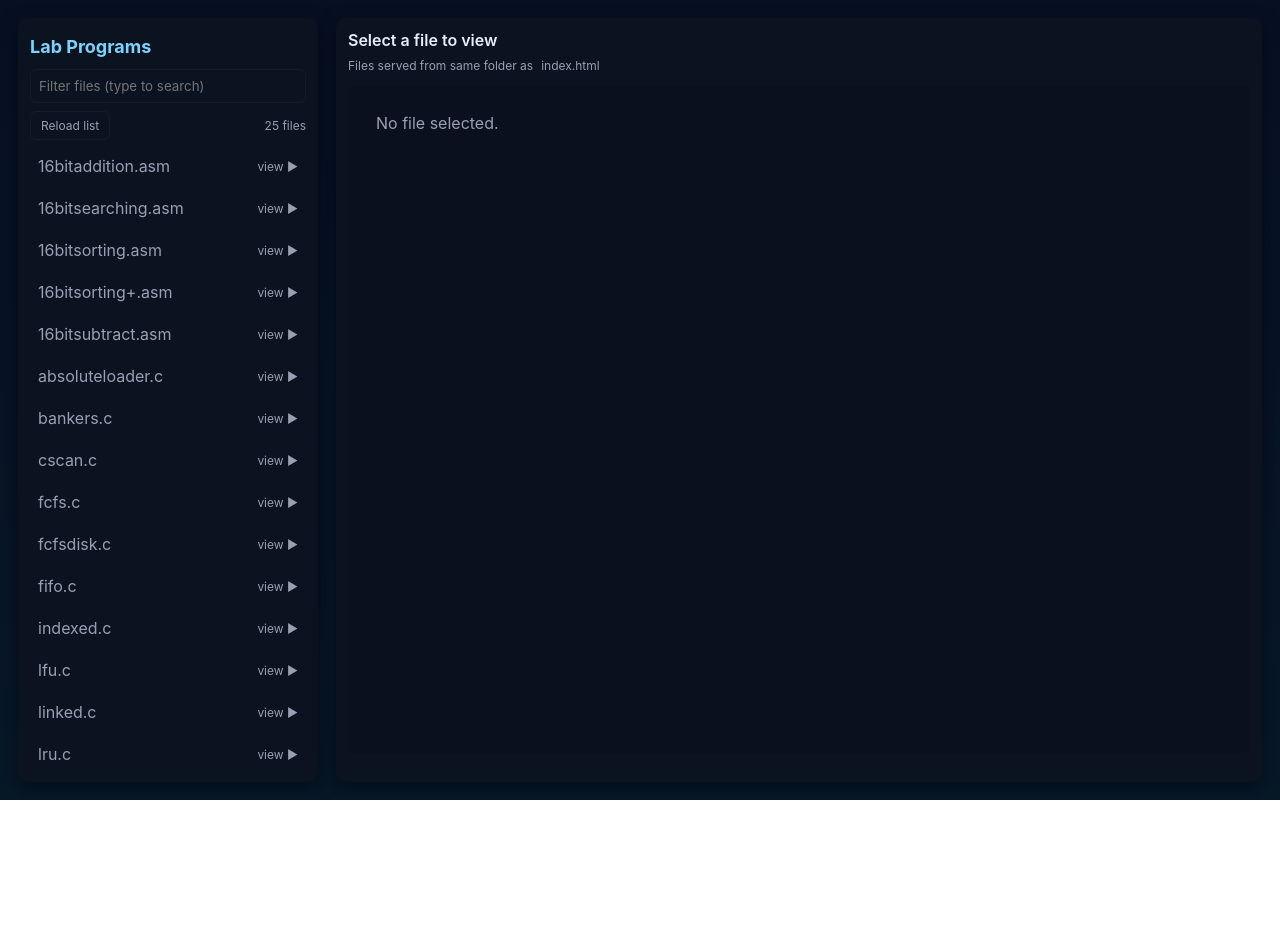
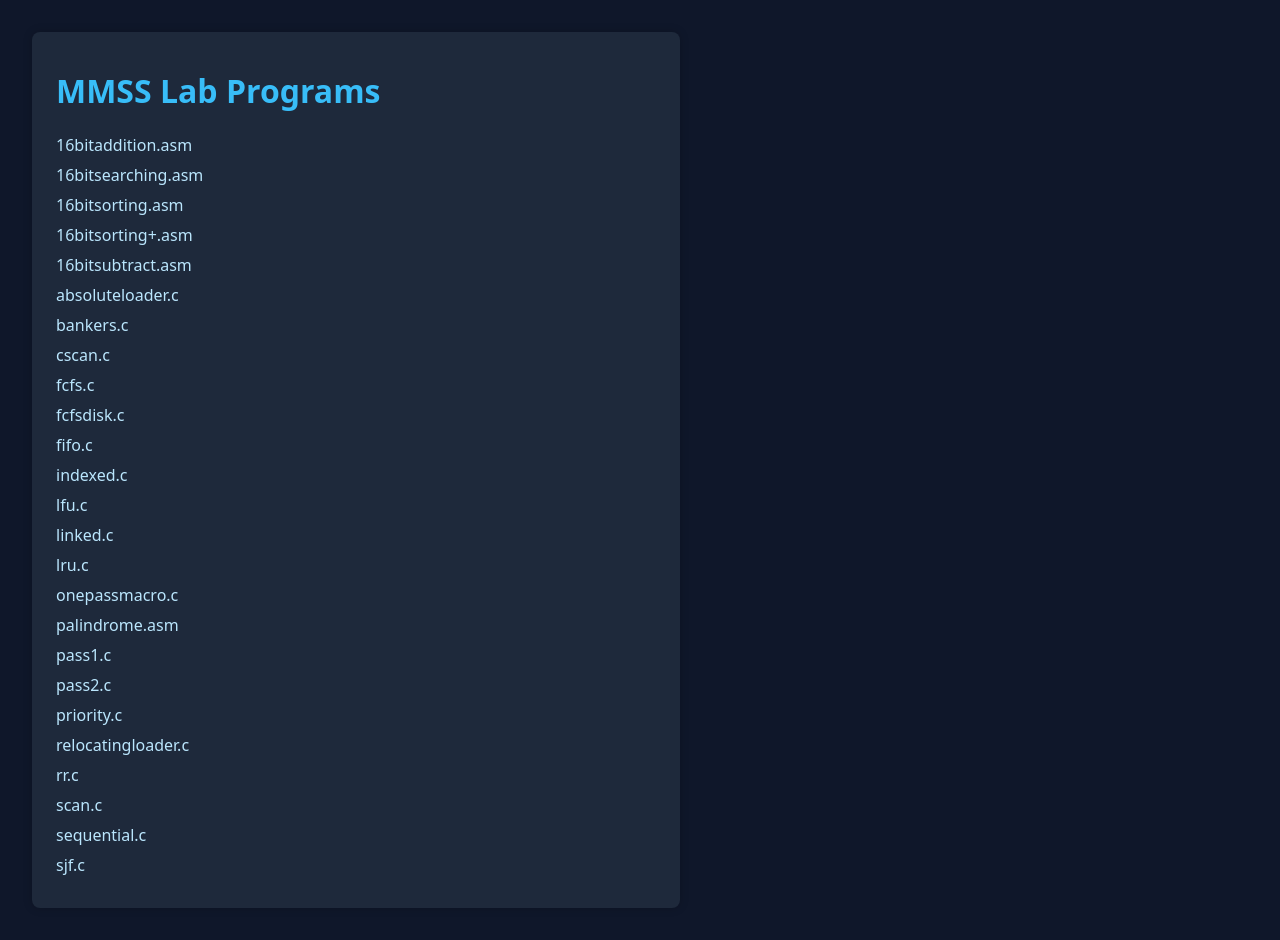
Before and after one commit to saqdil/mmssos, a plain HTML site: page index.html in a window 1280 px wide. Before the commit the page ends 800 px from the top, so only its background shows below. Drawn offline with Linux system fonts and the light colour scheme.

Commit message:
Add HTML viewer

```diff
--- a/index.html
+++ b/index.html
@@ -1,155 +1,39 @@
-<!doctype html>
+<!DOCTYPE html>
 <html lang="en">
 <head>
-  <meta charset="utf-8" />
-  <meta name="viewport" content="width=device-width,initial-scale=1" />
-  <title>Lab Programs Viewer</title>
+  <meta charset="UTF-8">
+  <meta name="viewport" content="width=device-width, initial-scale=1.0">
+  <title>MMSS Lab Programs</title>
   <style>
-    :root{--bg:#0f1724;--panel:#0b1220;--muted:#98a0b3;--accent:#7dd3fc}
-    *{box-sizing:border-box;font-family:Inter,ui-sans-serif,system-ui,-apple-system,Segoe UI,Roboto,"Helvetica Neue",Arial}
-    body{margin:0;background:linear-gradient(180deg,#071022 0%, #071827 100%);color:#e6eef8;height:100vh;display:flex;align-items:stretch}
-    .container{display:grid;grid-template-columns:300px 1fr;gap:18px;padding:18px;width:100%}
-    .sidebar{background:var(--panel);border-radius:10px;padding:12px;overflow:auto;box-shadow:0 6px 18px rgba(2,6,23,.6)}
-    .viewer{background:var(--panel);border-radius:10px;padding:12px;overflow:auto;box-shadow:0 6px 18px rgba(2,6,23,.6)}
-    h1{font-size:18px;margin:6px 0 12px;color:var(--accent)}
-    .file{padding:8px;border-radius:6px;margin:6px 0;cursor:pointer;color:var(--muted);display:flex;justify-content:space-between;align-items:center}
-    .file:hover{background:#071829;color:#fff}
-    .file.active{background:#062433;color:#fff;box-shadow:inset 0 1px 0 rgba(255,255,255,.02)}
-    pre{white-space:pre-wrap;word-wrap:break-word;background:transparent;margin:0;font-family:ui-monospace,SFMono-Regular,Menlo,monospace;font-size:13px;line-height:1.45}
-    .meta{display:flex;gap:8px;align-items:center}
-    .search{width:100%;padding:8px;margin-bottom:8px;border-radius:6px;border:1px solid rgba(255,255,255,.04);background:transparent;color:var(--muted)}
-    .controls{display:flex;gap:8px;align-items:center;margin-bottom:8px}
-    .btn{padding:6px 10px;border-radius:6px;background:transparent;border:1px solid rgba(255,255,255,.04);color:var(--muted);cursor:pointer}
-    .small{font-size:12px;color:var(--muted)}
-    .notfound{padding:20px;color:var(--muted)}
-    .filenameTitle{font-weight:600;margin-bottom:8px}
-    a.download{color:var(--accent);text-decoration:none;font-weight:600}
-    @media(max-width:760px){.container{grid-template-columns:1fr;grid-auto-rows:auto}.sidebar{order:2}.viewer{order:1;height:60vh}}
+    body { font-family: system-ui, sans-serif; background: #0f172a; color: #e2e8f0; margin: 0; padding: 2rem; }
+    h1 { color: #38bdf8; }
+    ul { list-style: none; padding: 0; }
+    li { margin: 8px 0; }
+    a { color: #bae6fd; text-decoration: none; font-weight: 500; }
+    a:hover { text-decoration: underline; color: #38bdf8; }
+    .card { background: #1e293b; border-radius: 8px; padding: 1rem 1.5rem; box-shadow: 0 0 10px rgba(0,0,0,0.2); max-width: 600px; }
   </style>
 </head>
 <body>
-  <div class="container">
-    <aside class="sidebar">
-      <h1>Lab Programs</h1>
-
-      <input id="search" class="search" placeholder="Filter files (type to search)" />
-
-      <div class="controls">
-        <button id="reloadList" class="btn small">Reload list</button>
-        <div style="flex:1"></div>
-        <span class="small" id="count">0 files</span>
-      </div>
-
-      <div id="filesList"></div>
-    </aside>
-
-    <main class="viewer" id="viewer">
-      <div id="fileHeader" style="margin-bottom:12px">
-        <div class="filenameTitle" id="fileName">Select a file to view</div>
-        <div class="meta small" id="fileMeta">Files served from same folder as <code>index.html</code></div>
-      </div>
-
-      <div id="contentArea" style="height:calc(100% - 72px);overflow:auto;padding:8px;border-radius:6px;background:rgba(0,0,0,.10)">
-        <div class="notfound">No file selected.</div>
-        <pre id="fileContent" style="display:none"></pre>
-      </div>
-    </main>
+  <div class="card">
+    <h1>MMSS Lab Programs</h1>
+    <ul id="file-list"></ul>
   </div>
 
-<script>
-  // --- EDIT THIS LIST to match exact filenames in your folder (case-sensitive) ---
-  // I included filenames visible in your screenshot as defaults. If you have more/other files,
-  // replace or add them here. Files must be in same folder as this index.html.
-  const files = [
-    "16bitaddition.asm",
-    "16bitsearching.asm",
-    "16bitsorting.asm",
-    "16bitsorting+.asm",
-    "16bitsubtract.asm",
-    "absoluteloader.c",
-    "bankers.c",
-    "cscan.c",
-    "fcfs.c",
-    "fcfsdisk.c",
-    "fifo.c",
-    "indexed.c",
-    "lfu.c",
-    "linked.c",
-    "lru.c",
-    "onepassmacro.c",
-    "palindrome.asm",
-    "pass1.c",
-    "pass2.c",
-    "priority.c",
-    "relocatingloader.c",
-    "rr.c",
-    "scan.c",
-    "sequential.c",
-    "sjf.c"
-  ];
-  // ---------------------------------------------------------------------------
+  <script>
+    const files = [
+      "16bitaddition.asm", "16bitsearching.asm", "16bitsorting.asm", "16bitsorting+.asm", "16bitsubtract.asm",
+      "absoluteloader.c", "bankers.c", "cscan.c", "fcfs.c", "fcfsdisk.c", "fifo.c", "indexed.c", "lfu.c",
+      "linked.c", "lru.c", "onepassmacro.c", "palindrome.asm", "pass1.c", "pass2.c", "priority.c",
+      "relocatingloader.c", "rr.c", "scan.c", "sequential.c", "sjf.c"
+    ];
 
-  const filesListEl = document.getElementById('filesList');
-  const fileContentEl = document.getElementById('fileContent');
-  const fileNameEl = document.getElementById('fileName');
-  const fileMetaEl = document.getElementById('fileMeta');
-  const countEl = document.getElementById('count');
-  const searchEl = document.getElementById('search');
-
-  function renderList(filter = '') {
-    filesListEl.innerHTML = '';
-    const normalized = filter.trim().toLowerCase();
-    const shown = files.filter(f => f.toLowerCase().includes(normalized));
-    countEl.textContent = shown.length + ' files';
-    if (shown.length === 0) {
-      filesListEl.innerHTML = '<div class="small notfound">No files match.</div>';
-      return;
-    }
-    shown.forEach(name => {
-      const div = document.createElement('div');
-      div.className = 'file';
-      div.innerHTML = `<span>${name}</span><span class="small">view ▶</span>`;
-      div.onclick = () => loadFile(name, div);
-      filesListEl.appendChild(div);
+    const list = document.getElementById('file-list');
+    files.forEach(file => {
+      const li = document.createElement('li');
+      li.innerHTML = `<a href="viewer.html?file=${encodeURIComponent(file)}">${file}</a>`;
+      list.appendChild(li);
     });
-  }
-
-  async function loadFile(name, element) {
-    // highlight active
-    document.querySelectorAll('.file').forEach(el => el.classList.remove('active'));
-    if (element) element.classList.add('active');
-
-    fileNameEl.textContent = name;
-    fileMetaEl.innerHTML = `Viewing <code>${name}</code> — <a class="download" href="./${encodeURIComponent(name)}" download>Download raw</a>`;
-
-    fileContentEl.style.display = 'none';
-    document.querySelector('.notfound')?.remove?.();
-
-    try {
-      const res = await fetch('./' + name);
-      if (!res.ok) throw new Error('HTTP ' + res.status);
-      const text = await res.text();
-      // escape for safe display
-      const escaped = text.replaceAll('&','&amp;').replaceAll('<','&lt;').replaceAll('>','&gt;');
-      fileContentEl.innerHTML = escaped;
-      fileContentEl.style.display = '';
-      fileContentEl.scrollTop = 0;
-    } catch (err) {
-      fileContentEl.style.display = 'none';
-      const area = document.getElementById('contentArea');
-      area.innerHTML = `<div class="notfound">Failed to load file: ${name} — ${err.message}</div>`;
-    }
-  }
-
-  // search
-  searchEl.addEventListener('input', () => renderList(searchEl.value));
-  document.getElementById('reloadList').addEventListener('click', () => {
-    // if you update the `files` array in the code, reload page or call renderList()
-    renderList(searchEl.value);
-  });
-
-  // initial render
-  renderList();
-</script>
+  </script>
 </body>
 </html>
```
Also changed, not shown: viewer.html (added, +45 -0 lines).
